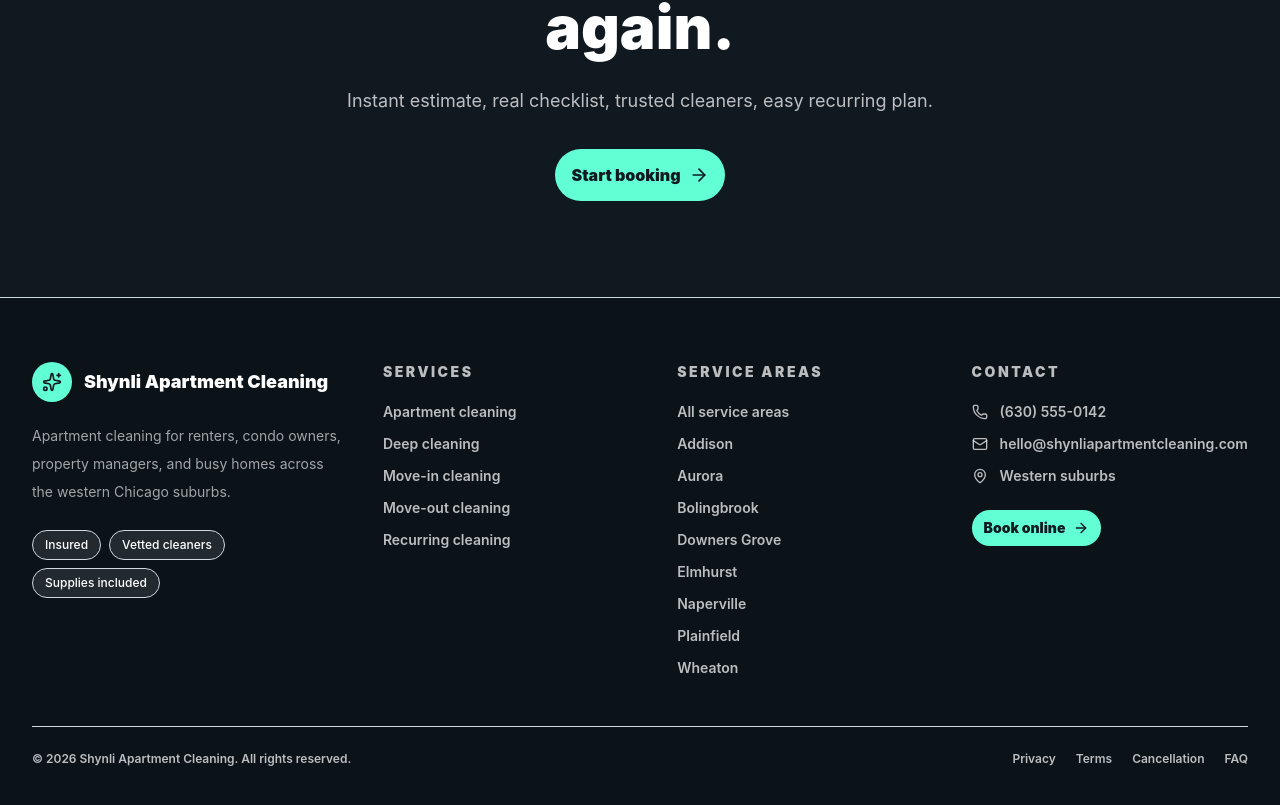
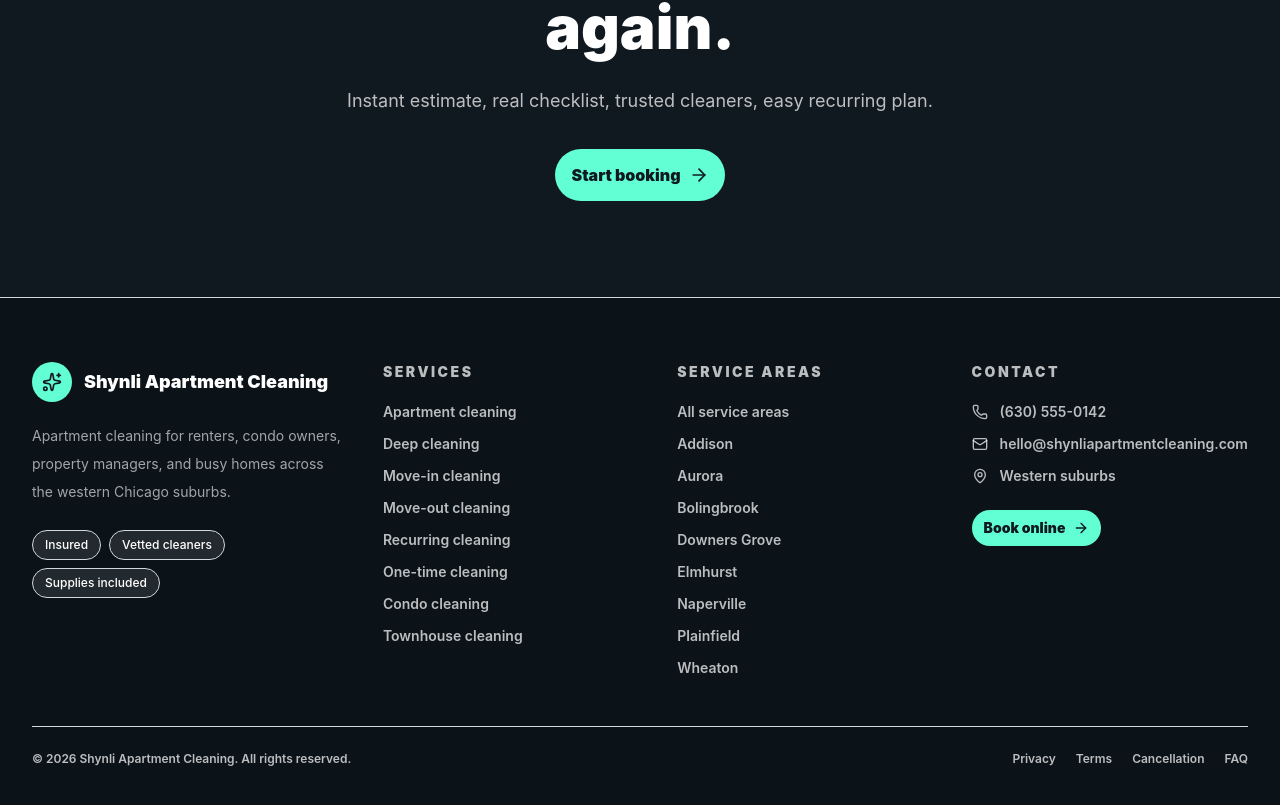
Before and after one commit to miralitys/shynliapartmentcleaning, a React (Vite) app: page / in a window 1280 px wide. Shown: the part 6590-7395 px from the top of the page. Built offline with nearby package versions, Linux system fonts and the light colour scheme.

Commit message:
Strengthen internal footer links

```diff
--- a/src/App.tsx
+++ b/src/App.tsx
@@ -1641,7 +1641,7 @@ function Footer() {
           <a href="/privacy-policy/" className="hover:text-white">Privacy</a>
           <a href="/terms-of-service/" className="hover:text-white">Terms</a>
           <a href="/cancellation-policy/" className="hover:text-white">Cancellation</a>
-          <a href="/#faq" className="hover:text-white">FAQ</a>
+          <a href="/faq/" className="hover:text-white">FAQ</a>
         </div>
       </div>
     </footer>
--- a/src/site-data.ts
+++ b/src/site-data.ts
@@ -504,6 +504,9 @@ export const footerServiceLinks = [
   ["Move-in cleaning", "/move-in-apartment-cleaning/"],
   ["Move-out cleaning", "/move-out-apartment-cleaning/"],
   ["Recurring cleaning", "/recurring-apartment-cleaning/"],
+  ["One-time cleaning", "/one-time-apartment-cleaning/"],
+  ["Condo cleaning", "/condo-cleaning/"],
+  ["Townhouse cleaning", "/townhouse-cleaning/"],
 ]
 
 export const footerServiceAreas = [
```
